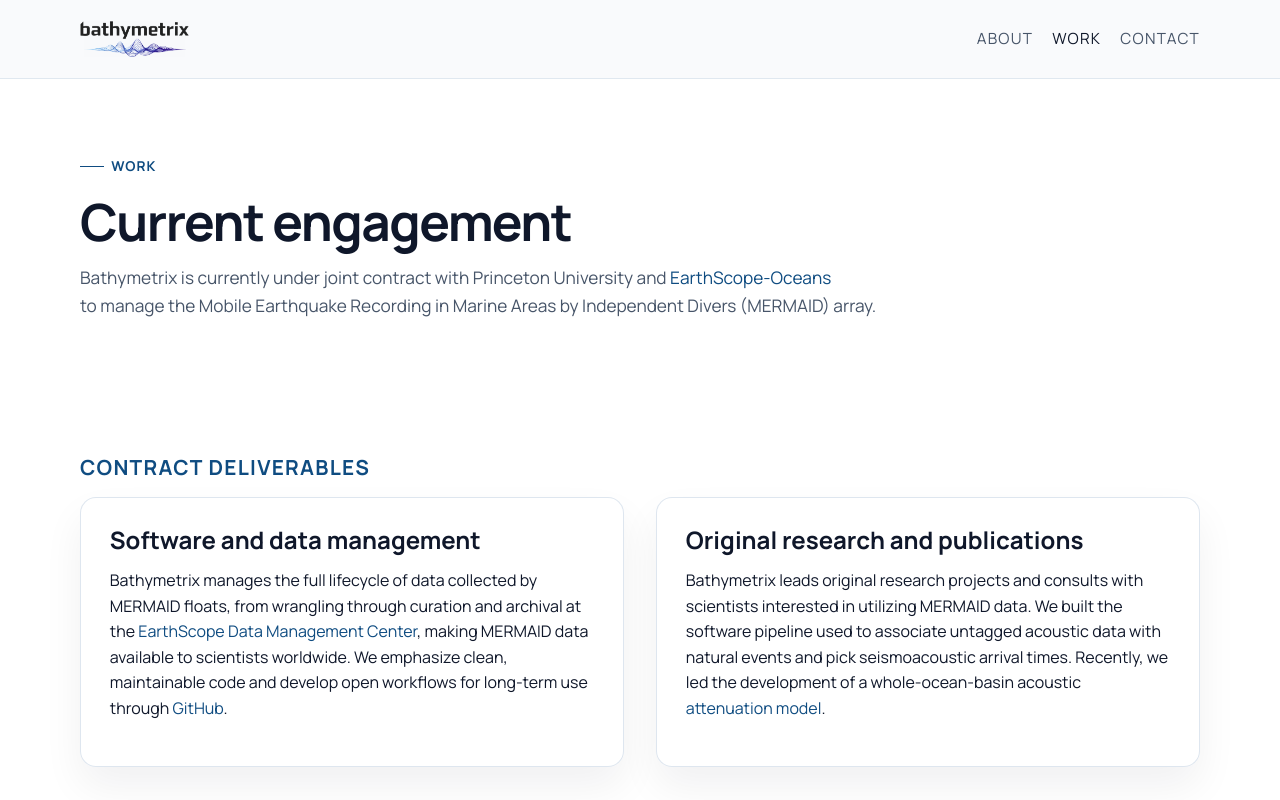
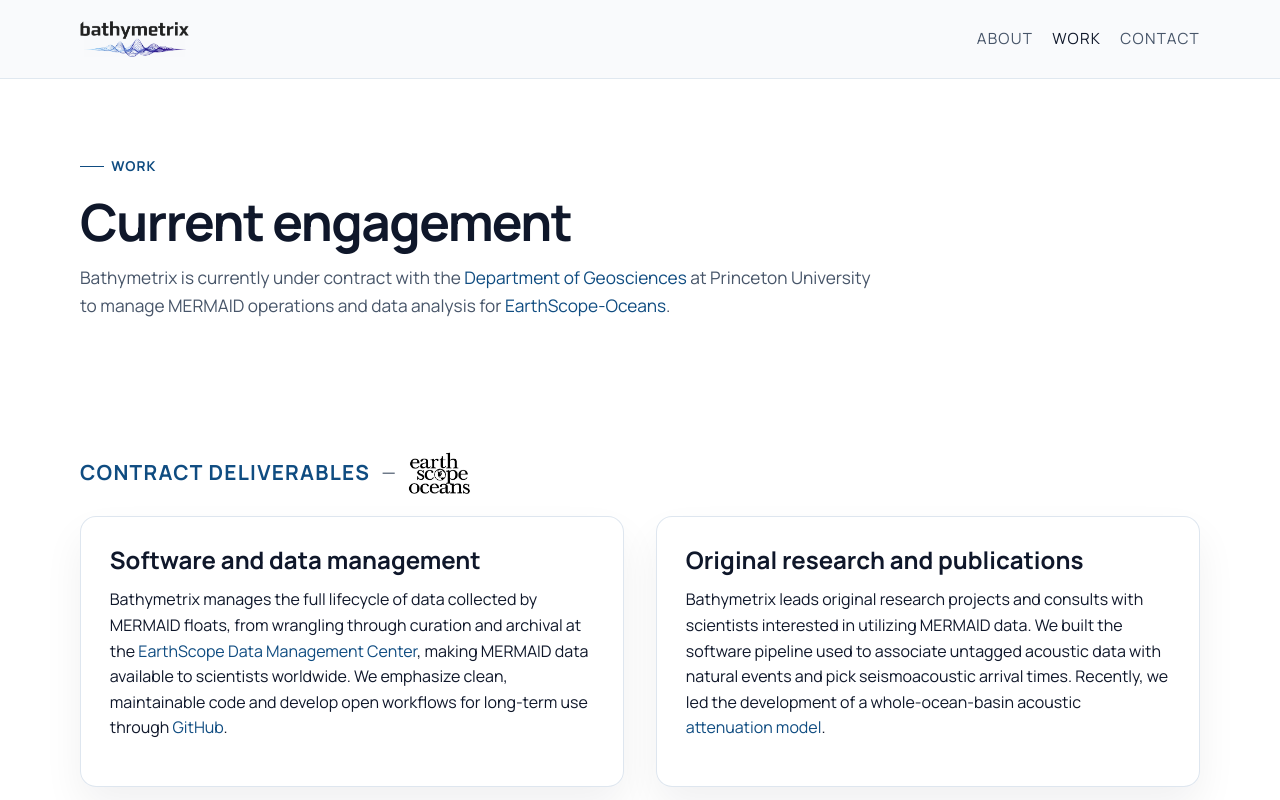
Before and after one commit to Bathymetrix/bathymetrix-site, a plain HTML site: page work.html in a window 1280 px wide. Shown: the top 800 px of the page. Drawn offline with Linux system fonts and the light colour scheme.

Commit message:
Refine work page and add ESO logo

```diff
--- a/css/styles.css
+++ b/css/styles.css
@@ -299,6 +299,30 @@ main {
   text-transform: uppercase;
   margin-bottom: 0.8rem;
 }
+.section-kicker-row {
+  display: flex;
+  align-items: center;
+  flex-wrap: wrap;
+  gap: 0.7rem;
+  margin-bottom: 1.35rem;
+}
+.section-kicker-row .kicker {
+  margin-bottom: 0;
+}
+.section-kicker-sep {
+  color: var(--muted);
+  font-size: 1.15rem;
+}
+.partner-mark {
+  display: inline-flex;
+  align-items: center;
+}
+.partner-mark img {
+  display: block;
+  height: 44px;
+  width: auto;
+  border-radius: 6px;
+}
 .metric {
   display: flex;
   align-items: baseline;
@@ -526,6 +550,9 @@ textarea:focus {
   .footer-brand {
     width: min(100%, 280px);
   }
+  .section-kicker-sep {
+    display: none;
+  }
   .founder-role-inline {
     display: block;
     margin-top: 0.15rem;
--- a/work.html
+++ b/work.html
@@ -44,13 +44,19 @@
     <div class="container">
       <div class="eyebrow">Work</div>
       <h1>Current engagement</h1>
-      <p class="lead"><span class="hero-line">Bathymetrix is currently under joint contract with Princeton University and <a class="inline-link" href="http://www.earthscopeoceans.org" target="_blank" rel="noopener noreferrer">EarthScope-Oceans</a></span><br><span class="hero-line">to manage the Mobile Earthquake Recording in Marine Areas by Independent Divers (MERMAID) array.</span></p>
+      <p class="lead"><span class="hero-subhead-line">Bathymetrix is currently under contract with the <a class="inline-link" href="https://geosciences.princeton.edu" target="_blank" rel="noopener noreferrer">Department of Geosciences</a> at Princeton University</span><br><span class="hero-subhead-line">to manage MERMAID operations and data analysis for <a class="inline-link" href="http://www.earthscopeoceans.org" target="_blank" rel="noopener noreferrer">EarthScope-Oceans</a>.</span></p>
     </div>
   </section>
 
   <section class="section">
     <div class="container">
-      <div class="kicker">Contract deliverables</div>
+      <div class="section-kicker-row">
+        <div class="kicker">Contract deliverables</div>
+        <span class="section-kicker-sep" aria-hidden="true">—</span>
+        <a class="partner-mark" href="http://www.earthscopeoceans.org" target="_blank" rel="noopener noreferrer" aria-label="EarthScope-Oceans">
+          <img src="assets/eso_logo.jpeg" alt="EarthScope-Oceans logo">
+        </a>
+      </div>
       <div class="content-grid">
         <article class="panel">
           <h2>Software and data management</h2>
```
Also changed, not shown: about.html (+2 -2 lines), assets/eso_logo.jpeg (added).
